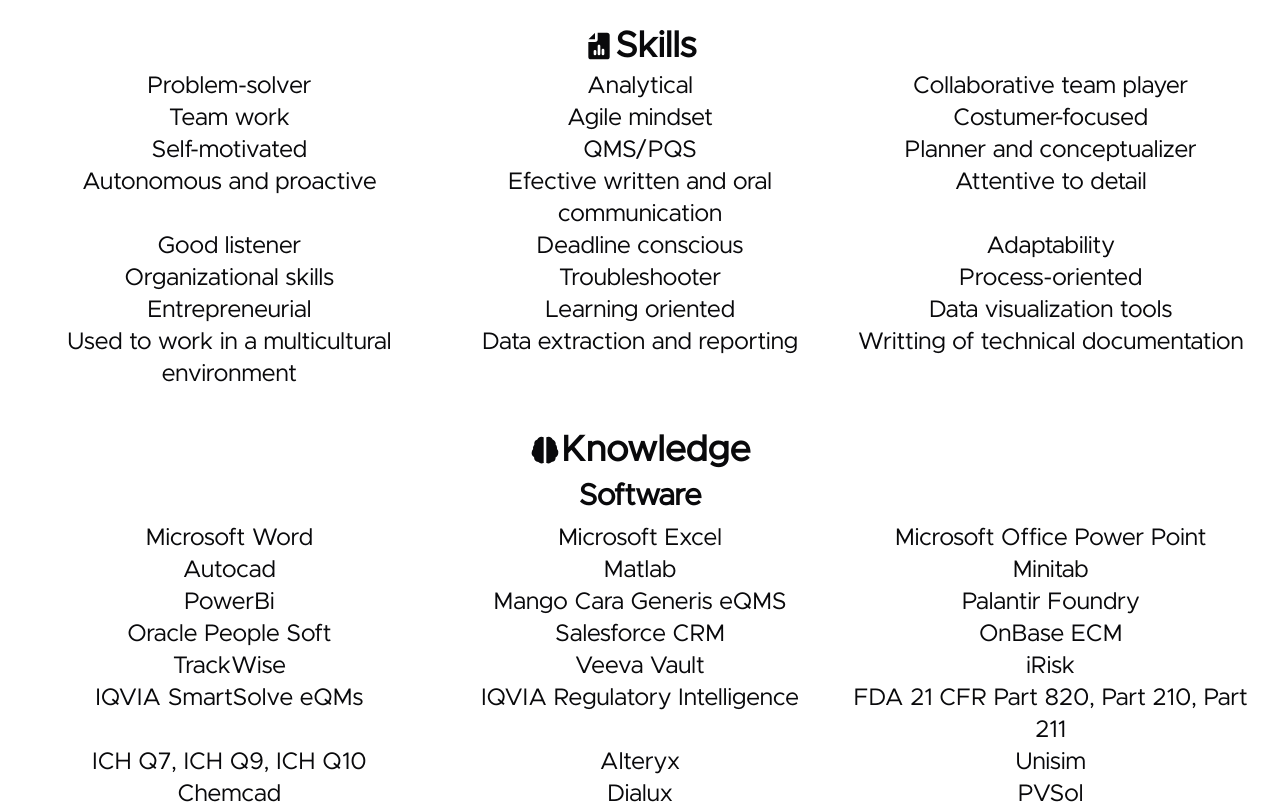
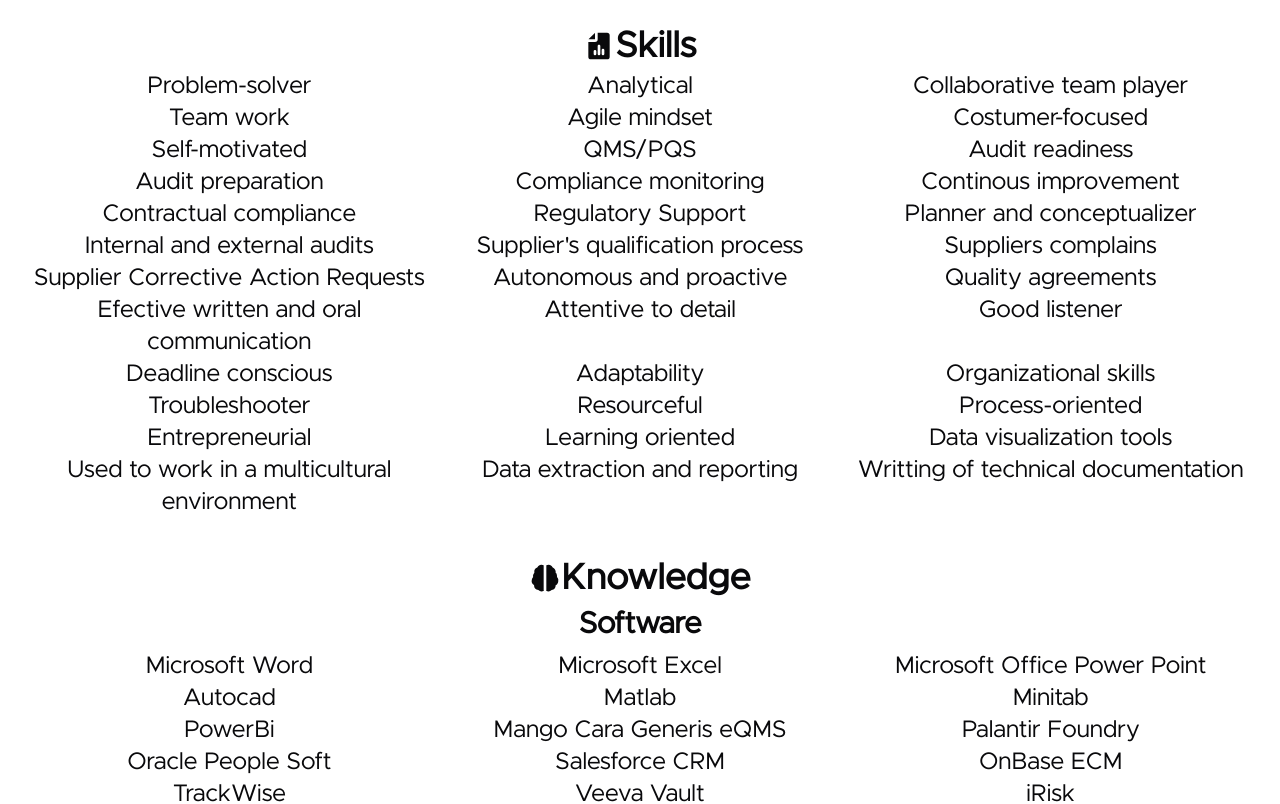
Before and after one commit to orl1289/boilerplate, a React (Vite) app: page /english in a window 1280 px wide. Shown: the part 9200-10004 px from the top of the page. Built offline with nearby package versions, Linux system fonts and the light colour scheme.

Commit message:
Modified Home opening; added more skills to the resume; fixed footer

```diff
--- a/src/components/Footer.tsx
+++ b/src/components/Footer.tsx
@@ -9,7 +9,7 @@
 
 
         {/*Div that fits everything into one */}
-        <div className="flex justify-between items-center">
+        <div className="flex items-center justify-between p-3">
           {/*Symbol of the company */}
           <div>
             <p className="container left-0 w-fit text-lg tablet:text-xl laptop:text-2xl font-bold bg-gradient-to-br from-blue-700 to-green-400 bg-clip-text text-transparent">
--- a/src/pages/English.tsx
+++ b/src/pages/English.tsx
@@ -767,15 +767,28 @@
             <div>Costumer-focused</div>
             <div>Self-motivated</div>
             <div>QMS/PQS</div>
+            <div>Audit readiness</div>
+            <div>Audit preparation</div>
+            <div>Compliance monitoring</div>
+            <div>Continous improvement</div>
+            <div>Contractual compliance</div>
+            <div>Regulatory Support</div>
             <div>Planner and conceptualizer</div>
+            <div>Internal and external audits</div>
+            <div>Supplier's qualification process</div>
+            <div>Suppliers complains</div>
+            <div>Supplier Corrective Action Requests</div>
             <div>Autonomous and proactive</div>
+            <div>Quality agreements</div>
             <div>Efective written and oral communication</div>
             <div>Attentive to detail</div>
             <div>Good listener</div>
             <div>Deadline conscious</div>
+
             <div>Adaptability</div>
             <div>Organizational skills</div>
             <div>Troubleshooter</div>
+            <div>Resourceful</div>
             <div>Process-oriented</div>
             <div>Entrepreneurial</div>
             <div>Learning oriented</div>
--- a/src/pages/Home.tsx
+++ b/src/pages/Home.tsx
@@ -12,26 +12,24 @@
       </header>
       <body>
         <section className="m-auto w-auto p-6 min-h-lvh">
-
-
           {/* <!--------------------- Intro --------------------------------------------------------------> */}
           <div className="items-center justify-center p-3">
             <h1 className="text-3xl tablet:text-4xl laptop:text-5xl desktop:text-6xl font-bold mb-4">
               Quality Assurance & Regulatory Affairs Consulting
             </h1>
           </div>
-          <ImagesGrid/>
+          <ImagesGrid />
           <div className="text-lg text-justify tablet:text-xl laptop:text-2xl desktop:text-3xl p-2 m-2 tablet:m-4 laptop:m-6">
             With extensive experience leading electronic global quality
             management systems and process initiatives within multinational
             biotechnological organizations, and I am excited about the
             opportunity to contribute with my expertise in quality processes
             integration, documentation management in electronic QMS tools, and
-            well- architected data frameworks to company within the
-            pharmaceutical, medical devices and in-vitro diagnostics with a keen
-            focus on transforming lives through innovation.
+            well- architected data frameworks to organizations within the
+            pharmaceutical, medical devices and in-vitro diagnostics industry,
+            leading and sharing expertise with a keen focus on transforming
+            lives through innovation.
           </div>
-
 
           {/*Division for CardContainer */}
           <div className="items-center p-1 m-1 tablet:m-3 laptop:m-6">
```
